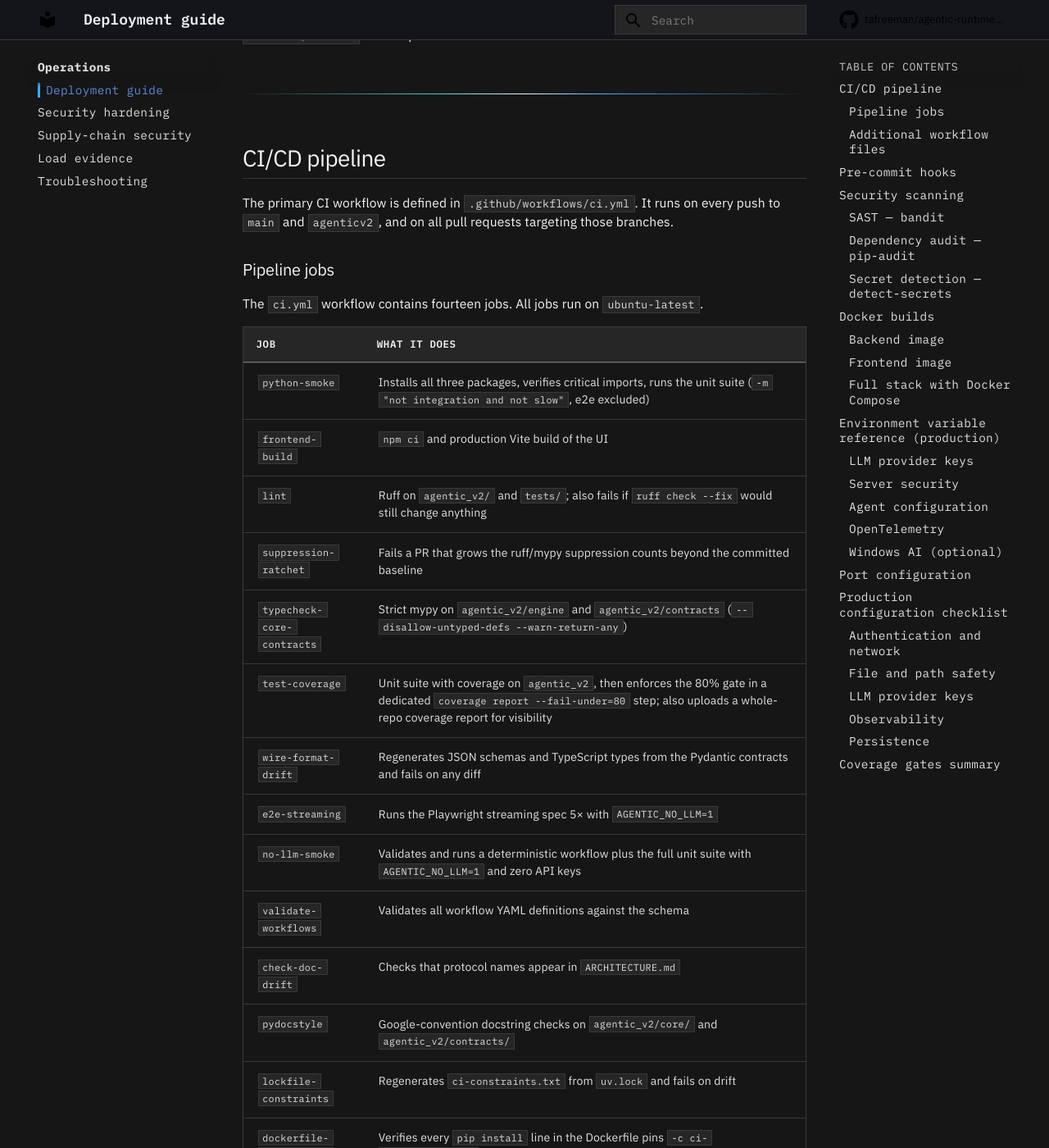
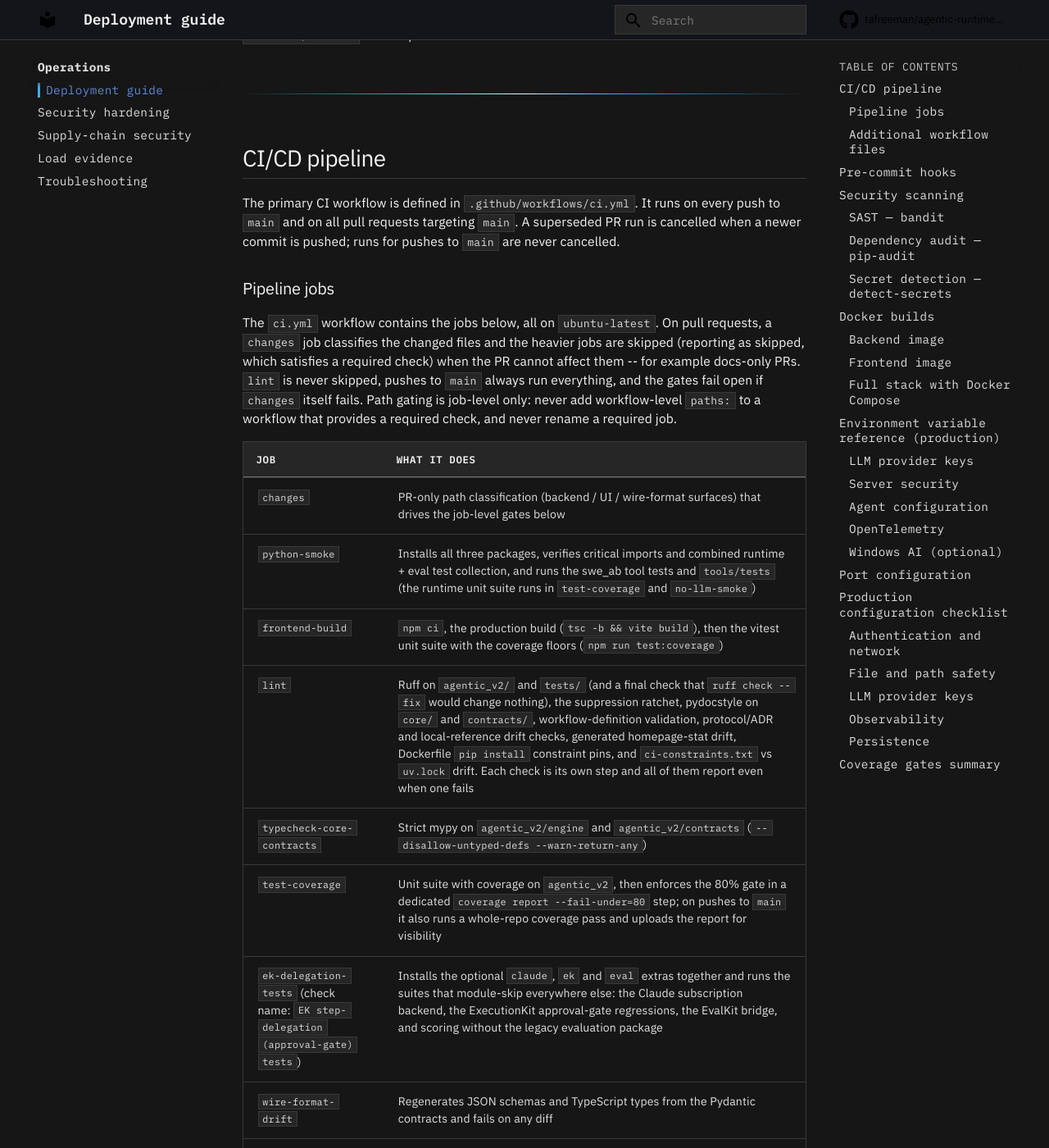
Before and after one commit to tafreeman/agentic-runtime-platform, an MkDocs documentation site: the page built from docs/deployment-guide.md, in a window 1280 px wide and 1400 px high, scrolled down 230 px. Shown: the whole window at 82% size. Built offline with MkDocs 1.6.1 and Material for MkDocs 9.7.7, drawn with Linux system fonts in a browser that asks for light colours; comment, search, counter and statistics services are not loaded; some of the changed text lies outside the part shown.

Commit message:
docs(ci): update CI docs for consolidated jobs and nightly e2e repeats
deployment-guide job table and trigger text, CONTRIBUTING check table,
.claude/rules ci.md and portfolio-context.md (no hand-kept job count, required
check and path-gating rules, frontend-build now carries the UI coverage gate),
and a CHANGELOG entry.

```diff
--- a/docs/deployment-guide.md
+++ b/docs/deployment-guide.md
@@ -6,28 +6,24 @@
 
 ## CI/CD pipeline
 
-The primary CI workflow is defined in `.github/workflows/ci.yml`. It runs on every push to `main` and `agenticv2`, and on all pull requests targeting those branches.
+The primary CI workflow is defined in `.github/workflows/ci.yml`. It runs on every push to `main` and on all pull requests targeting `main`. A superseded PR run is cancelled when a newer commit is pushed; runs for pushes to `main` are never cancelled.
 
 ### Pipeline jobs
 
-The `ci.yml` workflow contains fourteen jobs. All jobs run on `ubuntu-latest`.
+The `ci.yml` workflow contains the jobs below, all on `ubuntu-latest`. On pull requests, a `changes` job classifies the changed files and the heavier jobs are skipped (reporting as skipped, which satisfies a required check) when the PR cannot affect them -- for example docs-only PRs. `lint` is never skipped, pushes to `main` always run everything, and the gates fail open if `changes` itself fails. Path gating is job-level only: never add workflow-level `paths:` to a workflow that provides a required check, and never rename a required job.
 
 | Job | What it does |
 |---|---|
-| `python-smoke` | Installs all three packages, verifies critical imports, runs the unit suite (`-m "not integration and not slow"`, e2e excluded) |
-| `frontend-build` | `npm ci` and production Vite build of the UI |
-| `lint` | Ruff on `agentic_v2/` and `tests/`; also fails if `ruff check --fix` would still change anything |
-| `suppression-ratchet` | Fails a PR that grows the ruff/mypy suppression counts beyond the committed baseline |
+| `changes` | PR-only path classification (backend / UI / wire-format surfaces) that drives the job-level gates below |
+| `python-smoke` | Installs all three packages, verifies critical imports and combined runtime + eval test collection, and runs the swe_ab tool tests and `tools/tests` (the runtime unit suite runs in `test-coverage` and `no-llm-smoke`) |
+| `frontend-build` | `npm ci`, the production build (`tsc -b && vite build`), then the vitest unit suite with the coverage floors (`npm run test:coverage`) |
+| `lint` | Ruff on `agentic_v2/` and `tests/` (and a final check that `ruff check --fix` would change nothing), the suppression ratchet, pydocstyle on `core/` and `contracts/`, workflow-definition validation, protocol/ADR and local-reference drift checks, generated homepage-stat drift, Dockerfile `pip install` constraint pins, and `ci-constraints.txt` vs `uv.lock` drift. Each check is its own step and all of them report even when one fails |
 | `typecheck-core-contracts` | Strict mypy on `agentic_v2/engine` and `agentic_v2/contracts` (`--disallow-untyped-defs --warn-return-any`) |
-| `test-coverage` | Unit suite with coverage on `agentic_v2`, then enforces the 80% gate in a dedicated `coverage report --fail-under=80` step; also uploads a whole-repo coverage report for visibility |
+| `test-coverage` | Unit suite with coverage on `agentic_v2`, then enforces the 80% gate in a dedicated `coverage report --fail-under=80` step; on pushes to `main` it also runs a whole-repo coverage pass and uploads the report for visibility |
+| `ek-delegation-tests` (check name: `EK step-delegation (approval-gate) tests`) | Installs the optional `claude`, `ek` and `eval` extras together and runs the suites that module-skip everywhere else: the Claude subscription backend, the ExecutionKit approval-gate regressions, the EvalKit bridge, and scoring without the legacy evaluation package |
 | `wire-format-drift` | Regenerates JSON schemas and TypeScript types from the Pydantic contracts and fails on any diff |
-| `e2e-streaming` | Runs the Playwright streaming spec 5× with `AGENTIC_NO_LLM=1` |
+| `e2e-streaming` | Runs the full Playwright e2e suite once with `AGENTIC_NO_LLM=1`; repeat-run flake detection (full suite 5x, streaming spec 50x) runs in `nightly.yml` |
 | `no-llm-smoke` | Validates and runs a deterministic workflow plus the full unit suite with `AGENTIC_NO_LLM=1` and zero API keys |
-| `validate-workflows` | Validates all workflow YAML definitions against the schema |
-| `check-doc-drift` | Checks that protocol names appear in `ARCHITECTURE.md` |
-| `pydocstyle` | Google-convention docstring checks on `agentic_v2/core/` and `agentic_v2/contracts/` |
-| `lockfile-constraints` | Regenerates `ci-constraints.txt` from `uv.lock` and fails on drift |
-| `dockerfile-constraints` | Verifies every `pip install` line in the Dockerfile pins `-c ci-constraints.txt` |
 
 A single job failure blocks the merge. There are no bypass mechanisms for CI failures.
 
@@ -37,19 +33,19 @@
 
 | File | Purpose |
 |---|---|
-| `codeql.yml` | CodeQL static analysis on push and PR |
+| `codeql.yml` | CodeQL static analysis on push, PR and weekly; on docs-only PRs the analysis steps are skipped but the check still reports |
 | `dependabot-auto-merge.yml` | Auto-merges passing Dependabot PRs |
 | `dependency-audit.yml` | pip-audit (Python packages) and npm audit (UI) CVE scans |
 | `dependency-review.yml` | Dependency license and vulnerability review on PRs |
-| `deploy.yml` | Release pipeline, triggered on version tags (`v*`) |
-| `devcontainer-validate.yml` | Validates the devcontainer on changes to `.devcontainer/` |
-| `docs.yml` | Builds and deploys the docs site to GitHub Pages |
+| `deploy.yml` | Release pipeline, triggered on version tags (`v*`); also runs as a build check on PRs that touch packaging inputs |
+| `devcontainer-validate.yml` | Validates the devcontainer on changes to its inputs (`.devcontainer/`, the Dockerfile, the pyproject files, `ci-constraints.txt`, the UI package files) |
+| `docs.yml` | Builds and deploys the docs site to GitHub Pages (the only Pages publisher; also regenerates and verifies the load report from `load/results/*.json`) |
 | `eval-package-ci.yml` | Isolated CI for the `agentic-v2-eval` package |
 | `infra-deploy.yml` | Reference infrastructure deployment workflow (manual dispatch only; never run automatically) |
-| `load-report-pages.yml` | Deploys the load report to GitHub Pages |
 | `manifest-temperature-check.yml` | Detects drift in `run-manifest.yaml` model temperature defaults |
-| `nightly.yml` | Nightly E2E reliability run (scheduled) |
+| `nightly.yml` | Nightly E2E reliability run (scheduled): the full Playwright suite 5x, then the streaming spec 50x feeding the flake-rate and SLO gates |
 | `sbom.yml` | SBOM generation on release and weekly |
+| `weekly-telemetry-snapshot.yml` | Weekly CI-run statistics (and optional repository traffic) appended to a rolling ledger issue; never a PR check |
 | `windows-workflows-ci.yml` | Windows workflow verification |
 
 ---
```
Also changed, not shown: .claude/rules/ci.md (+18 -2 lines), .claude/rules/portfolio-context.md (+3 -3 lines), CHANGELOG.md (+22 -0 lines), CONTRIBUTING.md (+2 -2 lines), docs/CONTRIBUTING.md (+2 -2 lines).
